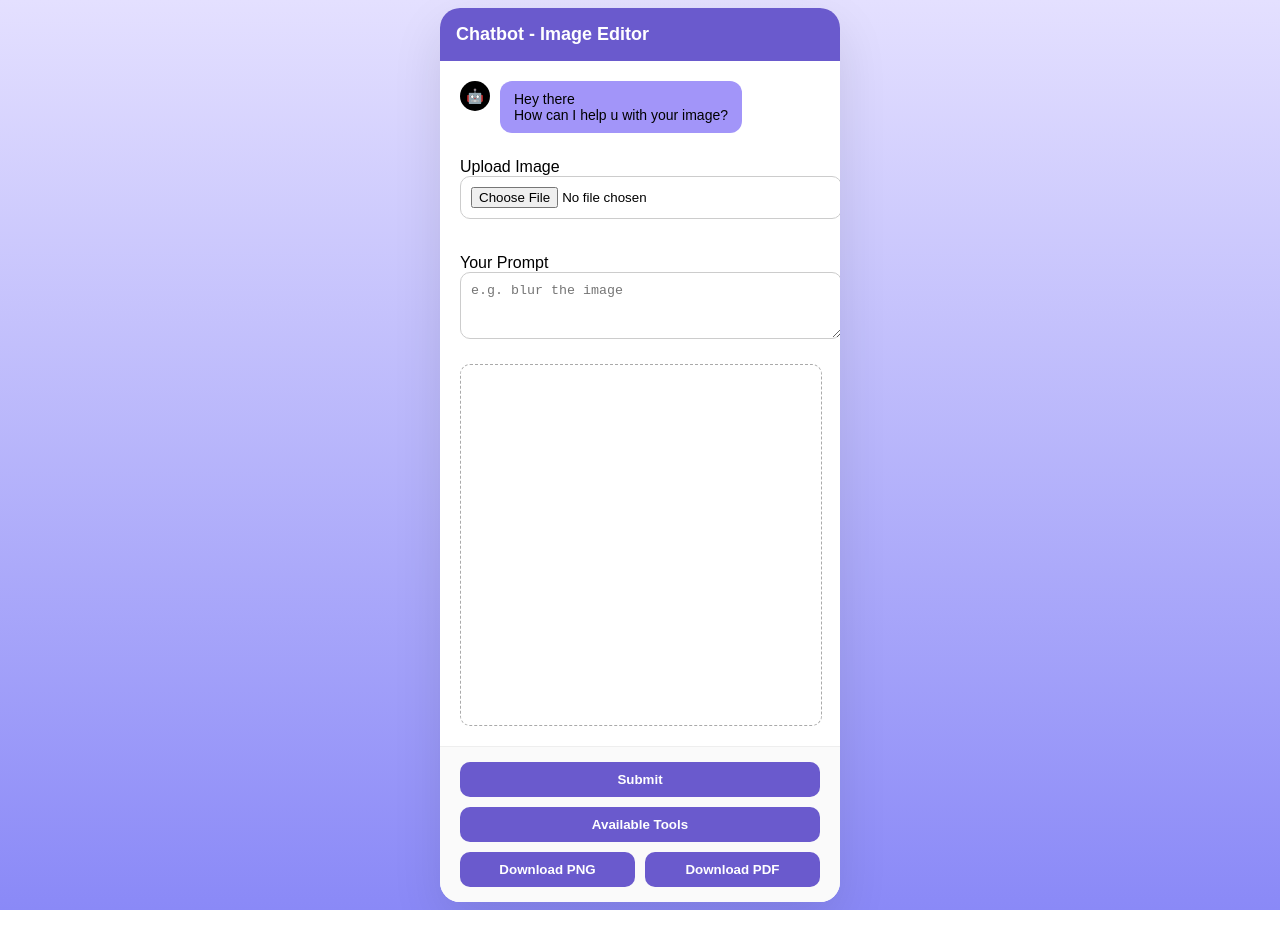
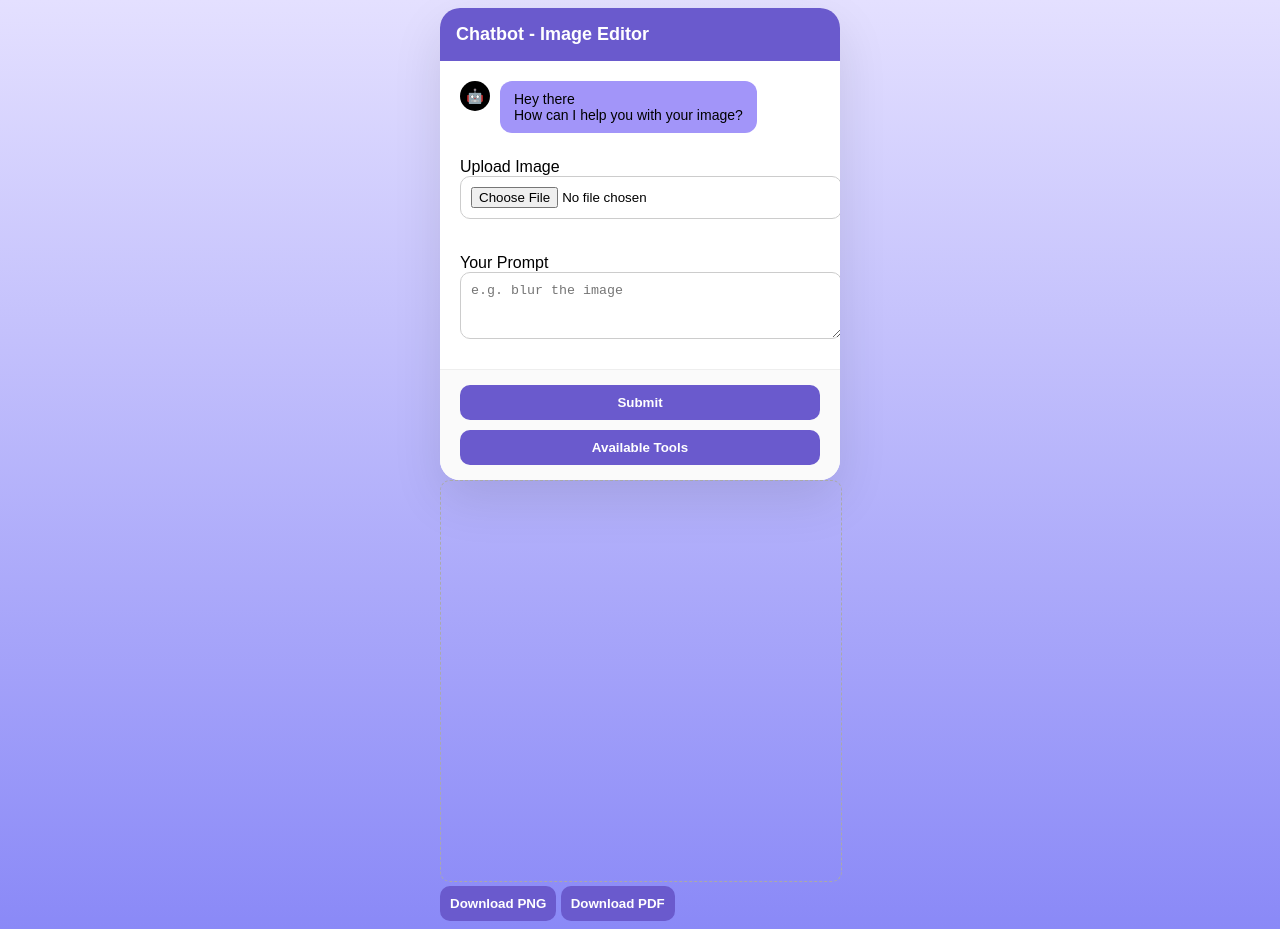
Before and after one commit to ASPIRE-INTERNS/LLM-Agentic-Image-Editor, a plain HTML site: page Frontend/Index.html in a window 1280 px wide. Drawn offline with Linux system fonts and the light colour scheme.

Commit message:
Update Index.html

```diff
--- a/Frontend/Index.html
+++ b/Frontend/Index.html
@@ -1,39 +1,48 @@
 <!DOCTYPE html>
 <html lang="en">
+
+<script async src="https://docs.opencv.org/4.5.5/opencv.js" onload="onOpenCvReady();" type="text/javascript"></script>
+
 <head>
   <meta charset="UTF-8" />
-  <meta name="viewport" content="width=device-width, initial-scale=1.0" />
+  <meta name="viewport" content="width=device-width, initial-scale=1.0"/>
   <title>Agentic Image Editor</title>
-  <link rel="stylesheet" href="styles.css" />
+  <link rel="stylesheet" href="styles.css">
+
+
 </head>
 <body>
+  <div class="main-container">
+    <!-- Chatbot -->
     <div class="chatbot-popup">
       <div class="chat-header">Chatbot - Image Editor</div>
       <div class="chat-body" id="chatBody">
         <div class="message">
           <div class="avatar">🤖</div>
-        <div class="bubble">Hey there<br />How can I help u with your image?</div>
+          <div class="bubble">Hey there<br />How can I help you with your image?</div>
         </div>
-
         <div class="form-control">
           <label for="imageInput">Upload Image</label>
           <input type="file" id="imageInput" accept="image/*" />
         </div>
-
         <div class="form-control">
           <label for="promptInput">Your Prompt</label>
-        <textarea id="promptInput" rows="3" placeholder="e.g. blur the image "></textarea>
+          <textarea id="promptInput" rows="3" placeholder="e.g. blur the image"></textarea>
         </div>
-
-      <canvas id="imageCanvas"></canvas>
       </div>
-
       <div class="chat-footer">
         <button onclick="submitImage()">Submit</button>
         <button onclick="showAvailableTools()">Available Tools</button>
-        <div style="display: flex; gap: 10px;">
-          <button style="flex: 1;" onclick="downloadPNG()">Download PNG</button>
-          <button style="flex: 1;" onclick="downloadPDF()">Download PDF</button>
+      </div>
+    </div>
+
+    <!-- Canvas Editor -->
+    <div id="canvas-container">
+      <canvas id="imageCanvas"></canvas>
+      <div class="download-buttons">
+        <button onclick="downloadPNG()">Download PNG</button>
+        <button onclick="downloadPDF()">Download PDF</button>
+
       </div>
     </div>
   </div>
```
Lines whose indentation alone changed are shown as unchanged.
